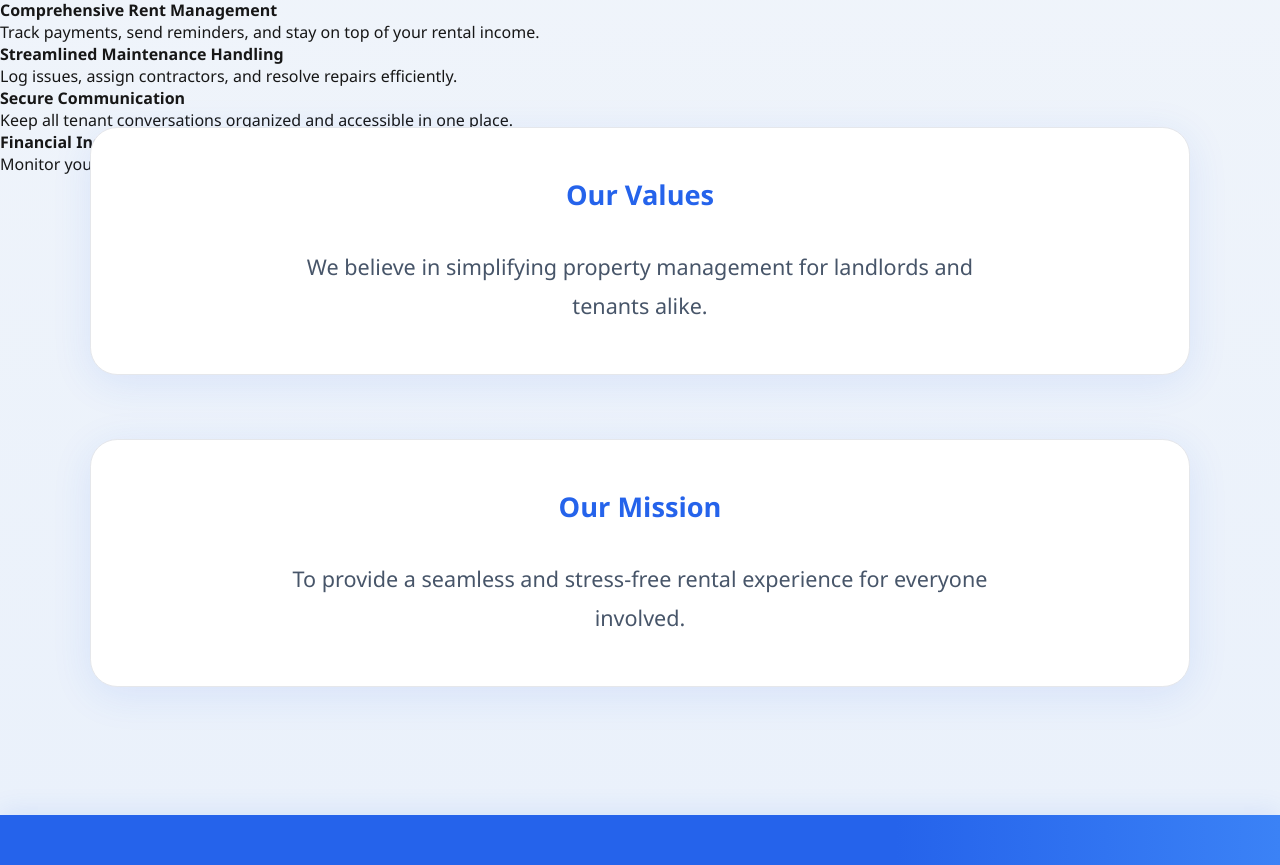
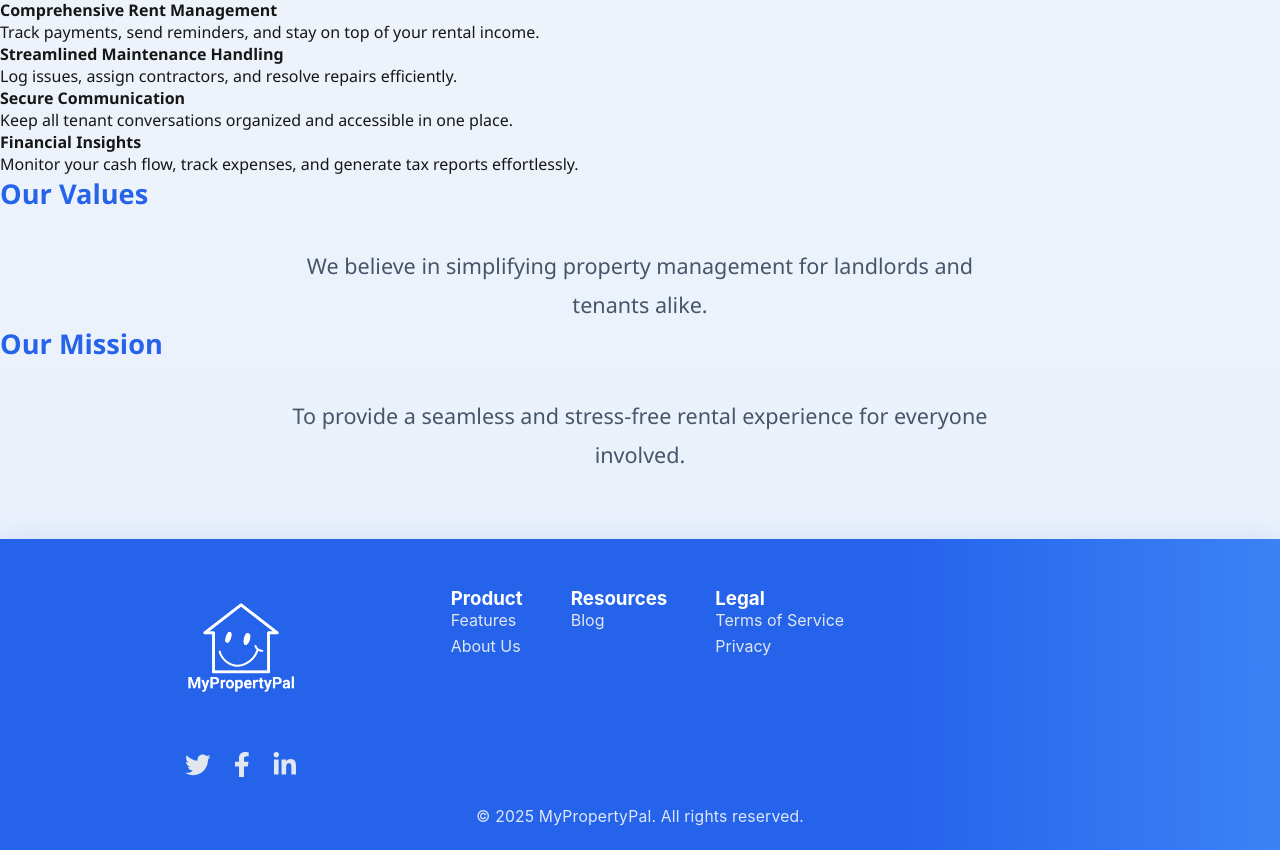
Before and after one commit to rubberduckies12/MyPropertyPal, a Next.js app in the folder webpage/: page / in a window 1280 px wide. Shown: the part 1108-1973 px from the top of the page. Built offline with nearby package versions, Linux system fonts and the light colour scheme.

Commit message:
css updates

```diff
--- a/webpage/src/pages/landing/landing.jsx
+++ b/webpage/src/pages/landing/landing.jsx
@@ -120,11 +120,16 @@ const Landing = () => {
 				<WebpageHeader />
 
 				{/* Hero Section */}
-				<section id="hero-section" className={`${styles["landing-hero"]} ${styles["landing-card"]}`}>
+				<section
+					id="hero-section"
+					className={`${styles["landing-hero"]} ${styles["landing-card"]}`}
+				>
 					<h1 className={styles["landing-card-title"]}>
 						<span className={styles["landing-hero-main"]}>MyPropertyPal</span>
 						<br />
-						<span className={styles["landing-hero-highlight"]}>Automate your rental business</span>
+						<span className={styles["landing-hero-highlight"]}>
+							Automate your rental business
+						</span>
 					</h1>
 					<div className={styles["landing-card-content"]}>
 						<strong>30-Day Money-Back Guarantee - No Questions Asked</strong>
@@ -132,15 +137,21 @@ const Landing = () => {
 				</section>
 
 				{/* Value Props */}
-				<section className={`${styles["landing-section"]} ${styles["landing-card"]}`}>
+				<section
+					className={`${styles["landing-section"]} ${styles["landing-card"]}`}
+				>
 					<p className={styles["landing-card-content"]}>
-						Streamline your rental business with powerful tools, built for landlords and loved by tenants. Save time, reduce stress, and focus on what matters most. <br />
+						Streamline your rental business with powerful tools, built for
+						landlords and loved by tenants. Save time, reduce stress, and focus on
+						what matters most. <br />
 						Time is money, and with MyPropertyPal, you can save both.
 					</p>
 				</section>
 
 				{/* Features Carousel Section */}
-				<section className={`${styles["landing-section"]} ${styles["landing-card"]}`}>
+				<section
+					className={`${styles["landing-section"]} ${styles["landing-card"]}`}
+				>
 					<h2 className={styles["landing-card-title"]}>How We Make it Easy</h2>
 					<FeatureCarousel />
 					<Link
@@ -152,10 +163,15 @@ const Landing = () => {
 				</section>
 
 				{/* Why Choose MyPropertyPal Section */}
-				<section className={`${styles["landing-section"]} ${styles["landing-card"]}`}>
+				<section
+					className={`${styles["landing-section"]} ${styles["landing-card"]}`}
+				>
 					<h2 className={styles["landing-card-title"]}>Why Choose MyPropertyPal?</h2>
 					<p className={styles["landing-card-content"]}>
-						Managing rental properties in the UK can be stressful, time-consuming, and overwhelming. From chasing late rent payments and dealing with unreliable contractors to keeping on top of complex tax rules and endless paperwork, landlords face constant challenges. <br /><br />
+						Managing rental properties in the UK can be stressful, time-consuming,
+						and overwhelming. From chasing late rent payments and dealing with
+						unreliable contractors to keeping on top of complex tax rules and
+						endless paperwork, landlords face constant challenges. <br /><br />
 						<strong>That’s where MyPropertyPal comes in!</strong>
 					</p>
 					<Link
@@ -166,79 +182,10 @@ const Landing = () => {
 					</Link>
 				</section>
 
-				{/* Commenting out the entire pricing section */}
-				{/* <section className="landing-section landing-pricing">
-          <h2 className="landing-features-title">Simple, Transparent Pricing</h2>
-          <div className="pricing-toggle-wrap">
-            <div className="pricing-toggle-row">
-              <span className={!yearly ? "toggle-label active" : "toggle-label"}>Monthly</span>
-              <label className="pricing-toggle">
-                <span className="visually-hidden">Toggle yearly pricing</span>
-                <input
-                  type="checkbox"
-                  checked={yearly}
-                  onChange={() => setYearly(!yearly)}
-                />
-                <span className="slider"></span>
-              </label>
-              <span className={yearly ? "toggle-label active" : "toggle-label"}>Yearly</span>
-            </div>
-            {yearly && <span className="toggle-save">Get 2 Months Free!</span>}
-          </div>
-
-          {/* Commenting out the entire pricing section */}
-          {/* <div className="pricing-cards">
-            <div className="pricing-card">
-              <div className="pricing-title">Starter</div>
-              <div className="pricing-price">
-                {pricing.starter}
-                <span>{pricing.starterLabel}</span>
-              </div>
-              <ul className="pricing-features">
-                <li>Manage up to 5 properties</li>
-                <li>All features included</li>
-                <li>Email support</li>
-              </ul>
-              <Link href="/register" className="landing-cta-btn">
-                Get Started
-              </Link>
-            </div>
-            <div className="pricing-card pricing-card-popular">
-              <div className="pricing-popular">Most Popular</div>
-              <div className="pricing-title">Pro</div>
-              <div className="pricing-price">
-                {pricing.pro}
-                <span>{pricing.proLabel}</span>
-              </div>
-              <ul className="pricing-features">
-                <li>Up to 10 properties</li>
-                <li>All features included</li>
-                <li>Priority support</li>
-              </ul>
-              <Link href="/register" className="landing-cta-btn">
-                Go Pro
-              </Link>
-            </div>
-            <div className="pricing-card">
-              <div className="pricing-title">Portfolio</div>
-              <div className="pricing-price">Custom</div>
-              <ul className="pricing-features">
-                <li>11+ properties</li>
-                <li>All features included</li>
-                <li>Dedicated account manager</li>
-              </ul>
-              <Link href="/contact" className="landing-cta-btn">
-                Contact Us
-              </Link>
-            </div>
-          </div> }
-          <div className="pricing-note">
-            <strong>One price, all features.</strong> No hidden fees. Cancel anytime.
-          </div>
-        </section> */}
-
 				{/* How it works Section */}
-				<section className={`${styles["landing-section"]} ${styles["landing-card"]}`}>
+				<section
+					className={`${styles["landing-section"]} ${styles["landing-card"]}`}
+				>
 					<h2 className={styles["landing-card-title"]}>How It Works</h2>
 					<ol className={styles["landing-card-list"]}>
 						<li>
@@ -257,64 +204,91 @@ const Landing = () => {
 							<div className={styles["landing-card-step-title"]}>
 								<strong>Automate Everything</strong>
 							</div>
-							<div>Collection rent, manage maintenance, and track finances—all from one app.</div>
+							<div>
+								Collection rent, manage maintenance, and track finances—all from one
+								app.
+							</div>
 						</li>
 						<li>
 							<div className={styles["landing-card-step-title"]}>
 								<strong>Grow With Us</strong>
 							</div>
-							<div>As your portfolio grows, MyPropertyPal grows with you. All features, one price, any scale.</div>
+							<div>
+								As your portfolio grows, MyPropertyPal grows with you. All features,
+								one price, any scale.
+							</div>
 						</li>
 					</ol>
 				</section>
 
 				{/* Mobile App Section */}
-				<section className={`${styles["landing-section"]} ${styles["landing-card"]}`}>
-					<h2 className={styles["landing-card-title"]}>The Entire Platform is Currently In Development</h2>
+				<section
+					className={`${styles["landing-section"]} ${styles["landing-card"]}`}
+				>
+					<h2 className={styles["landing-card-title"]}>
+						The Entire Platform is Currently In Development
+					</h2>
 					<div className={styles["landing-card-content"]}>
-						MyPropertyPal is actively being developed to bring landlords and tenants the ultimate property management experience.
+						MyPropertyPal is actively being developed to bring landlords and tenants
+						the ultimate property management experience.
 					</div>
 					<div className={styles["landing-card-features"]}>
 						<div className={styles["landing-card-feature"]}>
 							<span className={styles["landing-card-feature-title"]}>
 								<strong>Comprehensive Rent Management</strong>
 							</span>
-							<div>Track payments, send reminders, and stay on top of your rental income.</div>
+							<div>
+								Track payments, send reminders, and stay on top of your rental
+								income.
+							</div>
 						</div>
 						<div className={styles["landing-card-feature"]}>
 							<span className={styles["landing-card-feature-title"]}>
 								<strong>Streamlined Maintenance Handling</strong>
 							</span>
-							<div>Log issues, assign contractors, and resolve repairs efficiently.</div>
+							<div>
+								Log issues, assign contractors, and resolve repairs efficiently.
+							</div>
 						</div>
 						<div className={styles["landing-card-feature"]}>
 							<span className={styles["landing-card-feature-title"]}>
 								<strong>Secure Communication</strong>
 							</span>
-							<div>Keep all tenant conversations organized and accessible in one place.</div>
+							<div>
+								Keep all tenant conversations organized and accessible in one place.
+							</div>
 						</div>
 						<div className={styles["landing-card-feature"]}>
 							<span className={styles["landing-card-feature-title"]}>
 								<strong>Financial Insights</strong>
 							</span>
-							<div>Monitor your cash flow, track expenses, and generate tax reports effortlessly.</div>
+							<div>
+								Monitor your cash flow, track expenses, and generate tax reports
+								effortlessly.
+							</div>
 						</div>
 					</div>
 				</section>
 
 				{/* Our Values Section */}
-				<section className={styles["landing-values"]}>
+				<section
+					className={`${styles["landing-section"]} ${styles["landing-card"]}`}
+				>
 					<h2 className={styles["landing-features-title"]}>Our Values</h2>
 					<p className={styles["landing-hero-sub"]}>
-						We believe in simplifying property management for landlords and tenants alike.
+						We believe in simplifying property management for landlords and tenants
+						alike.
 					</p>
 				</section>
 
 				{/* Our Mission Section */}
-				<section className={styles["landing-mission"]}>
+				<section
+					className={`${styles["landing-section"]} ${styles["landing-card"]}`}
+				>
 					<h2 className={styles["landing-features-title"]}>Our Mission</h2>
 					<p className={styles["landing-hero-sub"]}>
-						To provide a seamless and stress-free rental experience for everyone involved.
+						To provide a seamless and stress-free rental experience for everyone
+						involved.
 					</p>
 				</section>
 			</div>
```
